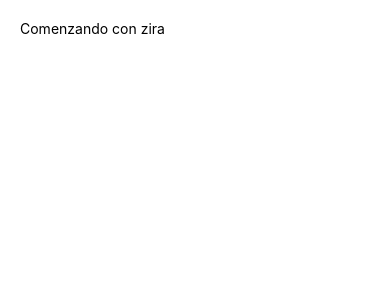
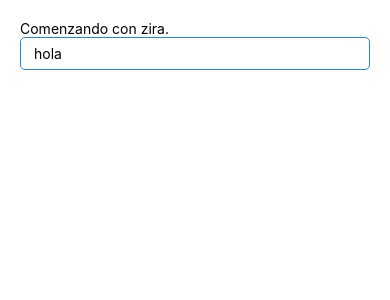
Before and after one commit to DJhonJ/Zira, a React Native app: screen / in a window 390 px wide. Shown: the top 300 px of the page. Built offline with nearby package versions, Linux system fonts and the light colour scheme.

Commit message:
init developer

```diff
--- a/App.js
+++ b/App.js
@@ -1,13 +1,18 @@
-import React from 'react';
+import React, { Component } from 'react';
 import { StyleSheet, Text, View } from 'react-native';
 import Constants from 'expo-constants';
 
-export default function App() {
-  return (
-    <View style={styles.container}>
-      <Text>Comenzando con zira</Text>
-    </View>
-  );
+import Input from './src/components/Input.js';
+
+class App extends Component {
+  render(){
+    return (
+      <View style={styles.container}>
+        <Text>Comenzando con zira.</Text>
+        <Input styleInput="2" />
+      </View>
+    );
+  }
 }
 
 const styles = StyleSheet.create({
@@ -18,3 +23,5 @@ const styles = StyleSheet.create({
     padding: 20
   },
 });
+
+export default App;
--- /dev/null
+++ b/src/components/Input.js
@@ -0,0 +1,34 @@
+import React, { Component } from 'react';
+import { TextInput, View, StyleSheet, Text } from 'react-native';
+
+import theme from '../config/colors.js';
+
+class Input extends Component {
+  render() {
+    const { styleInput } = this.props;
+
+    return (
+      <View>
+        <TextInput style={ styleInput == '2' ? styles.input2 : styles.input  } placeholder="hola" />
+      </View>
+    );
+  }
+}
+
+const styles = StyleSheet.create({
+  input: {
+    color: 'black',
+    minHeight: 40,
+    borderBottomWidth: 1,
+    borderColor: theme.gray1
+  },
+  input2: {
+    borderColor: theme.primary,
+    borderRadius: 5,
+    borderWidth: 1,
+    padding: 7,
+    paddingLeft: 13
+  }
+});
+
+export default Input;
--- /dev/null
+++ b/src/config/colors.js
@@ -0,0 +1,8 @@
+export default {
+  primary: '#2089dc',
+  success: '#52c41a',
+  error: '#ff190c',
+  warning: '#faad14',
+  disabled: 'hsl(208, 8%, 90%)',
+  gray1: '#86939e',
+}
```
